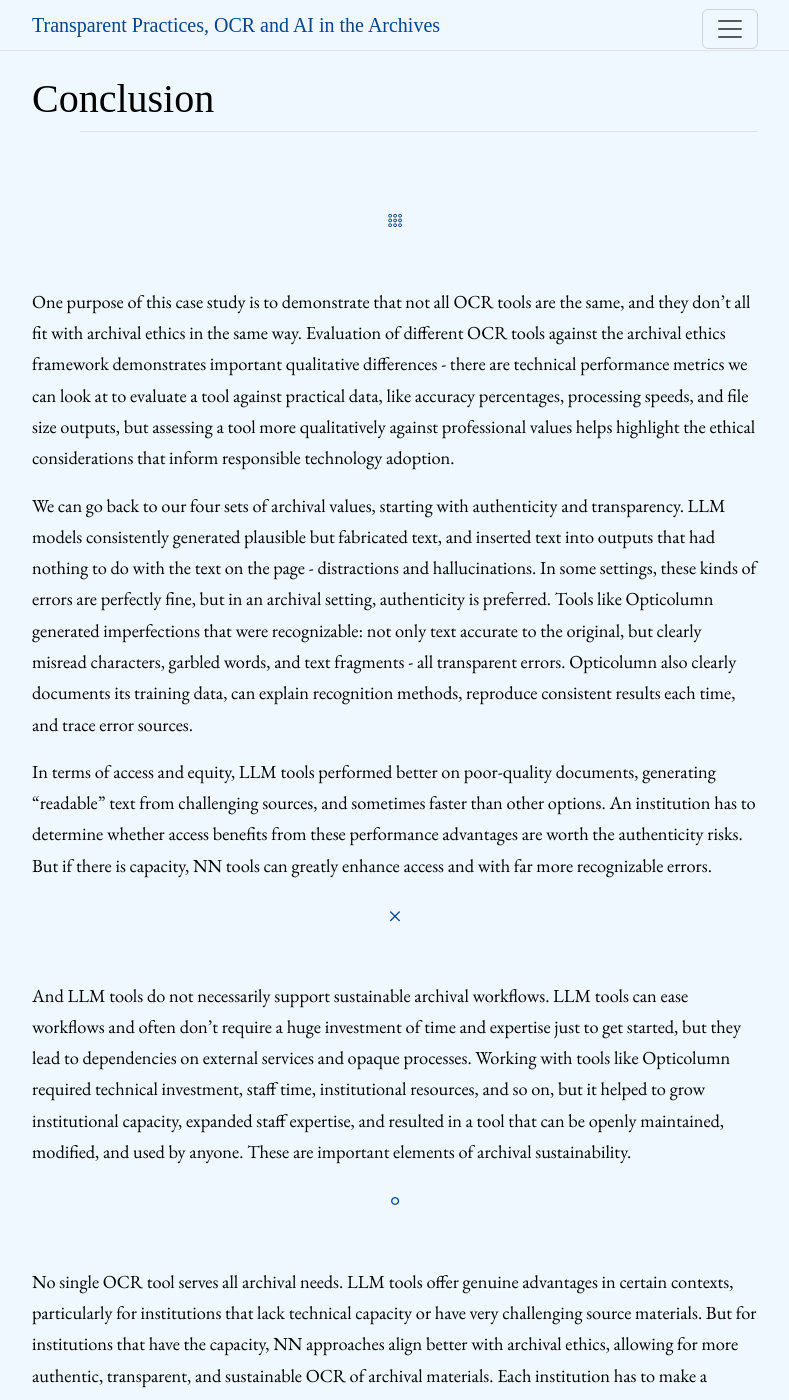
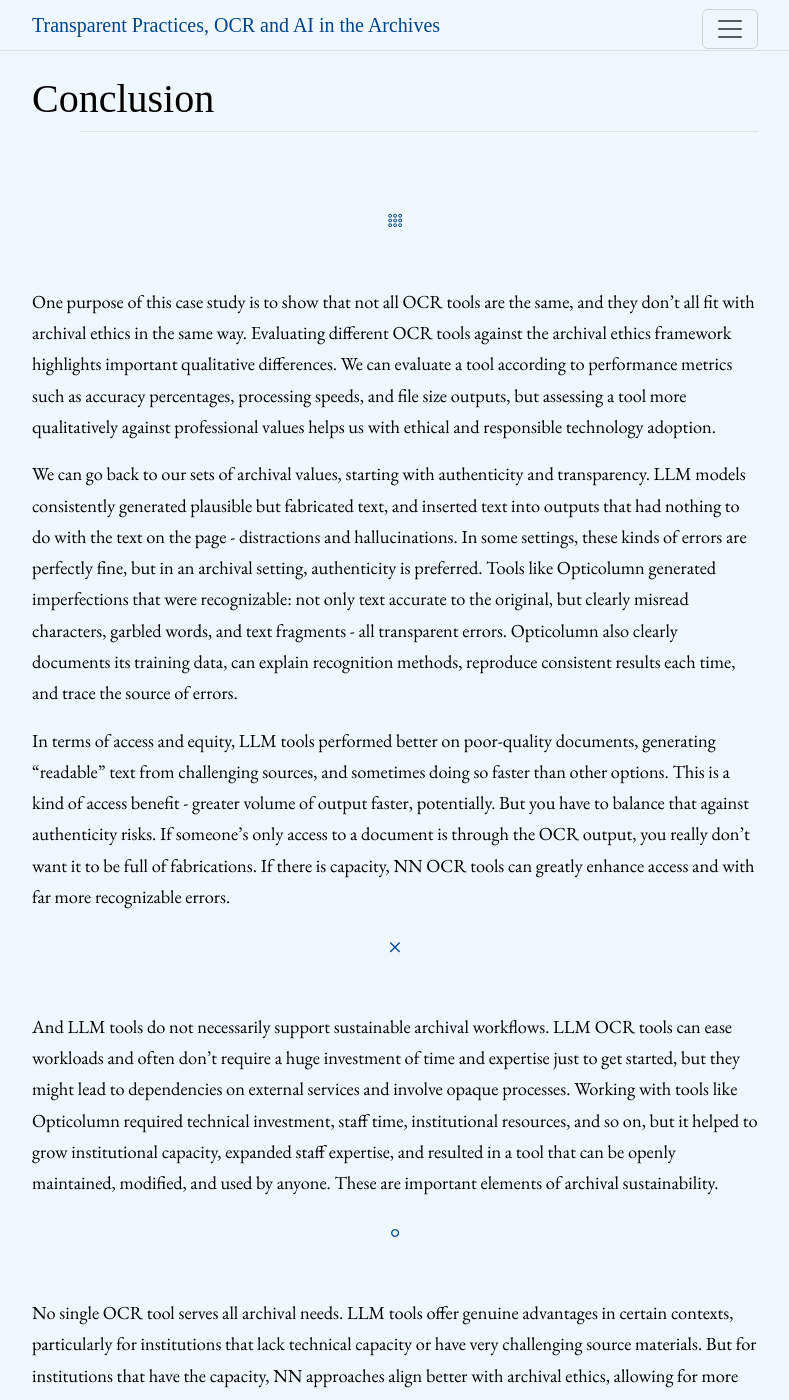
Before and after one commit to aweymo-ui/practices-rc, a Jekyll site: the page built from content/7_conclusion.md, in a window 1280 px wide and 1400 px high. Shown: the whole window, without its empty margins (245-1034 px from the left). Built offline with Jekyll 4.4.1, drawn with Linux system fonts in a browser that asks for light colours; some web fonts are replaced; some of the changed text lies outside the part shown.

Commit message:
Update 7_conclusion.md

```diff
--- a/content/7_conclusion.md
+++ b/content/7_conclusion.md
@@ -12,11 +12,11 @@ gallery: true
 
 <br>
 
-One purpose of this case study is to demonstrate that not all OCR tools are the same, and they don’t all fit with archival ethics in the same way. Evaluation of different OCR tools against the archival ethics framework demonstrates important qualitative differences - there are technical performance metrics we can look at to evaluate a tool against practical data, like accuracy percentages, processing speeds, and file size outputs, but assessing a tool more qualitatively against professional values helps highlight the ethical considerations that inform responsible technology adoption.
+One purpose of this case study is to show that not all OCR tools are the same, and they don't all fit with archival ethics in the same way. Evaluating different OCR tools against the archival ethics framework highlights important qualitative differences. We can evaluate a tool according to performance metrics such as accuracy percentages, processing speeds, and file size outputs, but assessing a tool more qualitatively against professional values helps us with ethical and responsible technology adoption.
 
-We can go back to our four sets of archival values, starting with authenticity and transparency. LLM models consistently generated plausible but fabricated text, and inserted text into outputs that had nothing to do with the text on the page - distractions and hallucinations. In some settings, these kinds of errors are perfectly fine, but in an archival setting, authenticity is preferred. Tools like Opticolumn generated imperfections that were recognizable: not only text accurate to the original, but clearly misread characters, garbled words, and text fragments - all transparent errors. Opticolumn also clearly documents its training data, can explain recognition methods, reproduce consistent results each time, and trace error sources.
+We can go back to our sets of archival values, starting with authenticity and transparency. LLM models consistently generated plausible but fabricated text, and inserted text into outputs that had nothing to do with the text on the page - distractions and hallucinations. In some settings, these kinds of errors are perfectly fine, but in an archival setting, authenticity is preferred. Tools like Opticolumn generated imperfections that were recognizable: not only text accurate to the original, but clearly misread characters, garbled words, and text fragments - all transparent errors. Opticolumn also clearly documents its training data, can explain recognition methods, reproduce consistent results each time, and trace the source of errors.
 
-In terms of access and equity, LLM tools performed better on poor-quality documents, generating “readable” text from challenging sources, and sometimes faster than other options. An institution has to determine whether access benefits from these performance advantages are worth the authenticity risks. But if there is capacity, NN tools can greatly enhance access and with far more recognizable errors.
+In terms of access and equity, LLM tools performed better on poor-quality documents, generating "readable" text from challenging sources, and sometimes doing so faster than other options. This is a kind of access benefit - greater volume of output faster, potentially. But you have to balance that against authenticity risks. If someone's only access to a document is through the OCR output, you really don't want it to be full of fabrications. If there is capacity, NN OCR tools can greatly enhance access and with far more recognizable errors.
 
 <div class="symbol-container">
     <p class="symbol">&#x10102;</p>
@@ -24,7 +24,7 @@ In terms of access and equity, LLM tools performed better on poor-quality docume
 
 <br>
 
-And LLM tools do not necessarily support sustainable archival workflows. LLM tools can ease workflows and often don’t require a huge investment of time and expertise just to get started, but they lead to dependencies on external services and opaque processes. Working with tools like Opticolumn required technical investment, staff time, institutional resources, and so on, but it helped to grow institutional capacity, expanded staff expertise, and resulted in a tool that can be openly maintained, modified, and used by anyone. These are important elements of archival sustainability.
+And LLM tools do not necessarily support sustainable archival workflows. LLM OCR tools can ease workloads and often don't require a huge investment of time and expertise just to get started, but they might lead to dependencies on external services and involve opaque processes. Working with tools like Opticolumn required technical investment, staff time, institutional resources, and so on, but it helped to grow institutional capacity, expanded staff expertise, and resulted in a tool that can be openly maintained, modified, and used by anyone. These are important elements of archival sustainability.
 
 <div class="symbol-container">
     <p class="symbol">&#x10119;</p>
@@ -34,4 +34,6 @@ And LLM tools do not necessarily support sustainable archival workflows. LLM too
 
 No single OCR tool serves all archival needs. LLM tools offer genuine advantages in certain contexts, particularly for institutions that lack technical capacity or have very challenging source materials. But for institutions that have the capacity, NN approaches align better with archival ethics, allowing for more authentic, transparent, and sustainable OCR of archival materials. Each institution has to make a decision based on their own context.
 
+This case study also gets at some broader lessons for archivists, essentially that the archival ethical framework, the questions that we're always asking ourselves about accuracy, accessibility, authenticity, transparency, and so on, they have remained remarkably stable over time. The AI and OCR question is not the first time that archivists have had to very deliberately assess the usefulness of a new technology, acknowledge its trade-offs, and make decisions that really serve both the materials that we steward and the communities that use our collections. When the world is changing around us, we can return to our professional ethical standards for guidance.
+
 <br>
```
